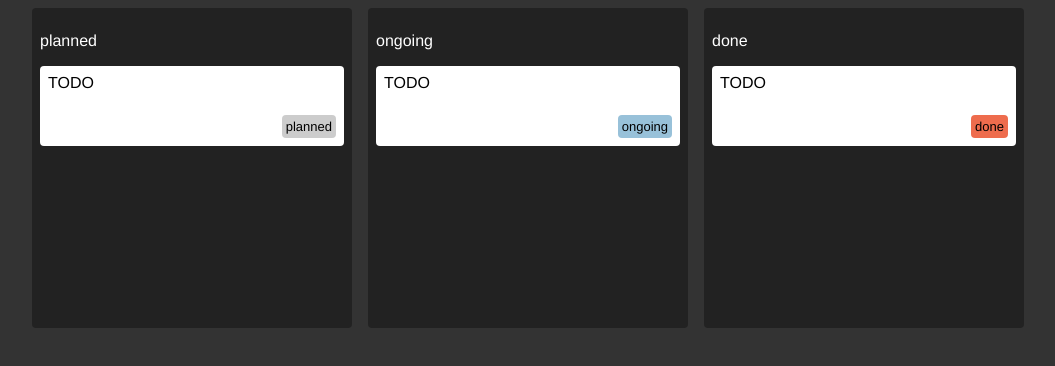
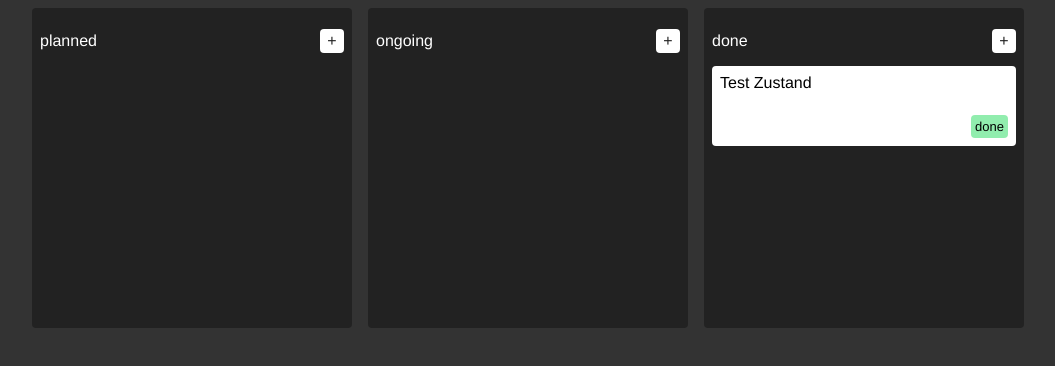
Before and after one commit to rubanero14/learn-zustand, a React (Vite) app in the folder learn-zustand/: page / in a window 1280 px wide. Shown: the top 366 px of the page, without its empty margins (112-1167 px from the left). Built offline with nearby package versions, Linux system fonts and the light colour scheme.

Commit message:
adding global state and function and connect with components

```diff
--- a/learn-zustand/src/App.jsx
+++ b/learn-zustand/src/App.jsx
@@ -4,9 +4,9 @@ import Column from "./components/Column";
 function App() {
   return (
     <>
-      <Column state="planned" />
-      <Column state="ongoing" />
-      <Column state="done" />
+      <Column status="planned" />
+      <Column status="ongoing" />
+      <Column status="done" />
     </>
   );
 }
--- a/learn-zustand/src/components/Column.css
+++ b/learn-zustand/src/components/Column.css
@@ -8,4 +8,37 @@
   margin: 0 0.5rem;
   border-radius: 4px;
   padding: 0.5rem;
+
+  .title {
+    display: flex;
+    justify-content: space-between;
+    align-items: center;
+
+    .button {
+      all: unset; /*this removes all default styling*/
+      background: var(--color-light);
+      color: var(--color-grey-dark);
+      height: 1.5rem;
+      width: 1.5rem;
+      border-radius: 4px;
+      text-align: center;
+      cursor: pointer;
+
+      &.planned:hover,
+      &.planned:active {
+        background: var(--color-grey);
+        color: var(--color-light);
+      }
+
+      &.ongoing:hover,
+      &.ongoing:active {
+        background: var(--color-ongoing);
+      }
+
+      &.done:hover,
+      &.done:active {
+        background: var(--color-done);
+      }
+    }
+  }
 }
--- a/learn-zustand/src/components/Column.jsx
+++ b/learn-zustand/src/components/Column.jsx
@@ -1,12 +1,37 @@
+/* eslint-disable react/prop-types */
+import { useStore } from "../store";
 import "./Column.css";
 import Task from "./Task";
+import { useMemo } from "react";
 
-// eslint-disable-next-line react/prop-types
-const Column = ({ state }) => {
+const Column = ({ status }) => {
+  const tasks = useStore((store) => store.tasks);
+
+  // to avoid infinite re-render
+  const filteredTasks = useMemo(
+    () => tasks.filter((task) => task.status === status),
+    [tasks, status]
+  );
+
+  // eslint-disable-next-line react-hooks/rules-of-hooks
+  const addTask = useStore((store) => store.addTask);
+
   return (
     <div className="column">
-      <p>{state}</p>
-      <Task title="TODO" status={state} />
+      <div className="title">
+        <p>{status}</p>
+        <button
+          className={"button " + status}
+          title="Add new tasks"
+          onClick={() => addTask("Kanban Zustand Learning", status)}
+        >
+          +
+        </button>
+      </div>
+
+      {filteredTasks.map((task) => (
+        <Task title={task.title} status={task.status} key={task.title} />
+      ))}
     </div>
   );
 };
--- a/learn-zustand/src/components/Task.css
+++ b/learn-zustand/src/components/Task.css
@@ -1,10 +1,11 @@
 .task {
-  background: #fff;
+  background: var(--color-light);
   border-radius: 4px;
   min-height: 5rem;
   color: #000;
   padding: 0.5rem;
   position: relative;
+  margin-bottom: 1rem;
 
   .status {
     position: absolute;
--- a/learn-zustand/src/components/Task.jsx
+++ b/learn-zustand/src/components/Task.jsx
@@ -1,11 +1,16 @@
+import { useStore } from "../store";
 import "./Task.css";
 
 // eslint-disable-next-line react/prop-types
-const Task = ({ title, status }) => {
+const Task = ({ title }) => {
+  const task = useStore((store) =>
+    store.tasks.find((task) => task.title === title)
+  );
+
   return (
     <div className="task">
-      <div className="title">{title}</div>
-      <div className={"status " + status}>{status}</div>
+      <div className="title">{task.title}</div>
+      <div className={"status " + task.status}>{task.status}</div>
     </div>
   );
 };
--- a/learn-zustand/src/index.css
+++ b/learn-zustand/src/index.css
@@ -2,7 +2,8 @@
   --color-grey: #333;
   --color-grey-dark: #222;
   --color-grey-light: #ccc;
+  --color-light: #fff;
   --color-ongoing: #98c1d9;
-  --color-done: #ee6c4d;
+  --color-done: #91edae;
   --font-family: Helvetica;
 }
--- a/learn-zustand/src/store.js
+++ b/learn-zustand/src/store.js
@@ -0,0 +1,14 @@
+import { create } from "zustand";
+
+const store = (set) => ({
+  tasks: [
+    {
+      title: "Test Zustand",
+      status: "done",
+    },
+  ],
+  addTask: (title, status) =>
+    set((store) => ({ tasks: [...store.tasks, { title, status }] })),
+});
+
+export const useStore = create(store);
```
